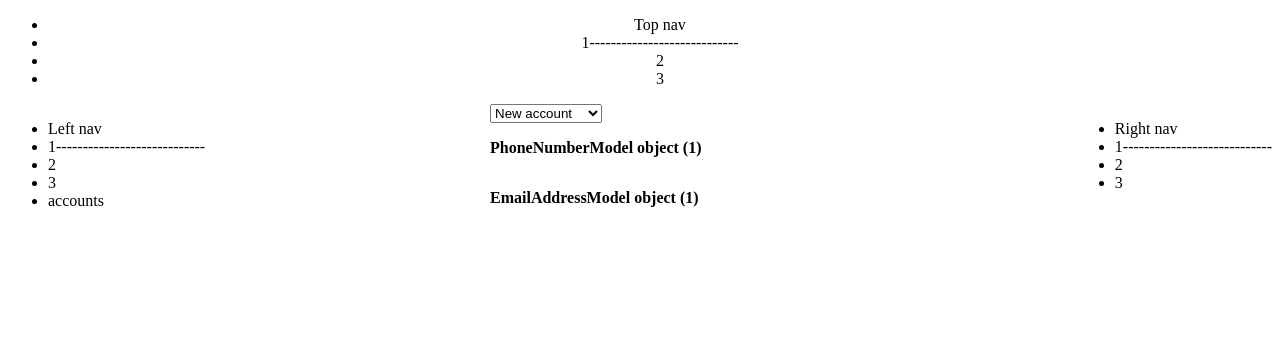
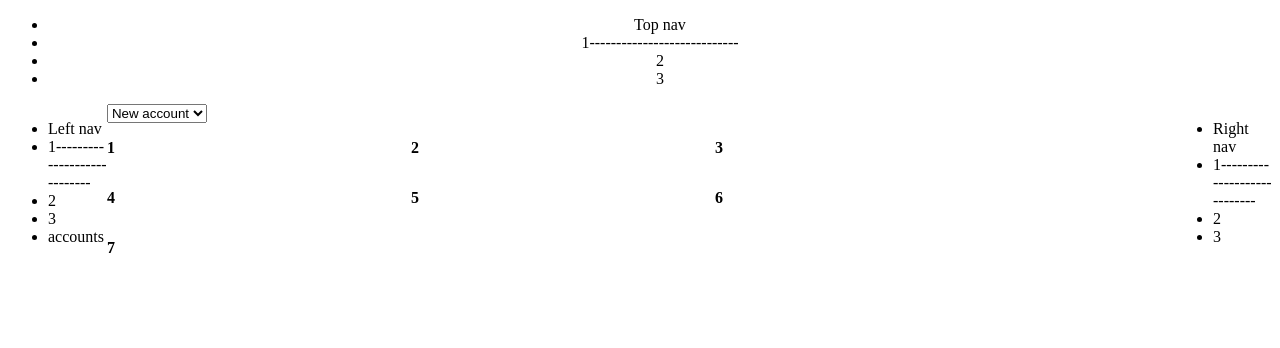
Before and after one commit to sh1chan/jibun, a Django app: page /accounts/ in a window 1280 px wide. Shown: the top 348 px of the page. Run offline with Django 4.2, Linux system fonts and the light colour scheme; tables that the repository leaves empty hold one stand-in row (values such as "Sample post").

Commit message:
Accounts: deleted models, changing the way to add accounts

```diff
--- a/accounts/models.py
+++ b/accounts/models.py
@@ -3,18 +3,9 @@
 from . import config
 
 
-# TODO
-#   - created_date
-#   - description
-
-
-class PhoneNumberModel(models.Model):
-    """Model to store a phone number
+class AccountModel(models.Model):
+    """Model for default or universal accounts
     """
-    phone_number = models.CharField(max_length=config.PHONE_NUMBER_MAX_LENGTH)
-
-
-class EmailAddressModel(models.Model):
-    """Model to store an email address
-    """
-    email_address = models.CharField(max_length=config.EMAIL_ADDRESS_MAX_LEGNTH)
+    name = models.CharField(max_length=config.ACCOUNT_MODEL_NAME_LENGTH)
+    created_at = models.DateTimeField(auto_now_add=True)
+    updated_at = models.DateTimeField(auto_now=True)
--- a/accounts/query.py
+++ b/accounts/query.py
@@ -1,21 +1,11 @@
-from .models import PhoneNumberModel, EmailAddressModel
+from .models import AccountModel
 
 
-class PhoneNumberQuery:
-    """Query functions for NumberAccount model
+class AccountModelQuery:
+    """Query functions for AccountModel
     """
     __slots__ = ()
 
     @staticmethod
     def get_accounts():
-        return PhoneNumberModel.objects.all().order_by('id')
-
-
-class EmailAddressQuery:
-    """Query functions for EmailAccounts model
-    """
-    __slots__ = ()
-
-    @staticmethod
-    def get_accounts():
-        return EmailAddressModel.objects.all().order_by('id')
+        return AccountModel.objects.all().order_by('id')
--- a/accounts/templates/accounts/index.html
+++ b/accounts/templates/accounts/index.html
@@ -23,6 +23,7 @@
              onkeyup="registerNewAccount(event);" />
       <select id="account_select" onchange="selectAccount();">
         <option value="">New account</option>
+        <option value="">account</option>
         {% for account in supported_accounts %}
           <option value="{{ account.0 }}" maxlength="{{ account.1 }}">{{ account.0 }}</option>
         {% endfor %}
@@ -31,18 +32,10 @@
   </div>
 
   <div class="card_container" id="accounts">
-    <div class="cards_wrapper" id="phone_number">
-      {% for phone_number in phone_numbers %}
+    <div class="cards_wrapper" id="" name="account">
+      {% for account in accounts %}
         <div class="card">
-          <p><strong>{{ phone_number }}</strong></p>
-        </div>
-      {% endfor %}
-    </div>
-
-    <div class="cards_wrapper" id="email_address">
-      {% for email_address in email_addresses %}
-        <div class="card">
-          <p><strong>{{ email_address }}</strong></p>
+          <p><strong>{{ account }}</strong></p>
         </div>
       {% endfor %}
     </div>
--- a/accounts/urls.py
+++ b/accounts/urls.py
@@ -4,6 +4,6 @@
 
 
 urlpatterns = [
-    path('', views.index),
-    path('<int:account_id>/', views.account),
+    path('', views.get_accounts),
+    path('<int:account_id>/', views.get_account),
 ]
--- a/accounts/views.py
+++ b/accounts/views.py
@@ -2,38 +2,28 @@
 from django.views.decorators.http import require_http_methods
 
 from . import config
-from .query import PhoneNumberQuery, EmailAddressQuery
+from .query import AccountModelQuery
 
 
 @require_http_methods(['GET'])
-def index(request):
+def get_accounts(request):
     """Accounts Dashboard
     """
     context = {
-        'phone_numbers': PhoneNumberQuery.get_accounts(),
-        'email_addresses': EmailAddressQuery.get_accounts(),
-        'supported_accounts': (
-            ('phone_number', config.PHONE_NUMBER_MAX_LENGTH),
-            ('email_address', config.EMAIL_ADDRESS_MAX_LEGNTH),
-        )
+        # 'accounts': AccountModelQuery.get_accounts(),
+        'accounts': [1, 2, 3, 4, 5, 6, 7],
     }
     return render(request, 'accounts/index.html', context)
 
 
 @require_http_methods(['GET'])
-def account(request, account_id: int):
+def get_account(request, account_id: int):
     """Account Dashboard
     """
     return render(request, 'accounts/account.html')
 
 
 @require_http_methods(['POST'])
-def register_phone_number(request):
+def register_account(request, k):
     # TODOC
     return 'hi:phone'
-
-
-@require_http_methods(['POST'])
-def register_email_address(request):
-    # TODOC
-    return 'hi:email'
```
Also changed, not shown: accounts/config.py (+2 -5 lines).
